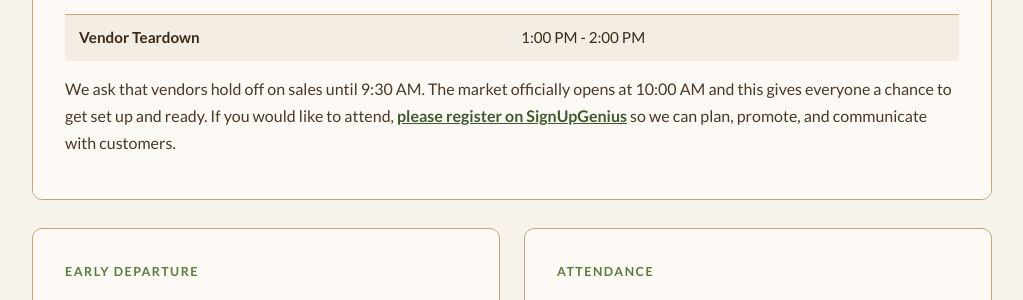
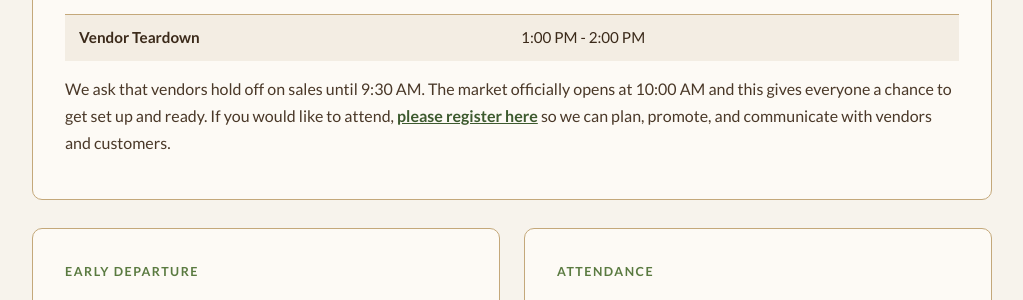
Before and after one commit to blueearthcommunitymarket/blueearthcommunitymarket.github.io, a Jekyll site: the page built from vendor-rules/index.html, in a window 1280 px wide and 900 px high, scrolled down 1707 px. Shown: the part 154-454 px from the top of the window, without its empty margins (128-1151 px from the left). Built offline with Jekyll 4.4.1, drawn with Linux system fonts in a browser that asks for light colours; some web fonts are replaced.

Commit message:
Update registration link text

```diff
--- a/vendor-rules/index.html
+++ b/vendor-rules/index.html
@@ -96,7 +96,7 @@ description: Blue Earth Community Market vendor rules and guidelines for the 202
                 </tr>
             </tbody>
         </table>
-        <p>We ask that vendors hold off on sales until 9:30 AM. The market officially opens at 10:00 AM and this gives everyone a chance to get set up and ready. If you would like to attend, <a href="https://www.signupgenius.com/go/10C044BACA922AAF9C61-63147410-blue" target="_blank" rel="noopener" style="color: var(--green-dark); font-weight: 700;">please register on SignUpGenius</a> so we can plan, promote, and communicate with customers.</p>
+        <p>We ask that vendors hold off on sales until 9:30 AM. The market officially opens at 10:00 AM and this gives everyone a chance to get set up and ready. If you would like to attend, <a href="https://www.signupgenius.com/go/10C044BACA922AAF9C61-63147410-blue" target="_blank" rel="noopener" style="color: var(--green-dark); font-weight: 700;">please register here</a> so we can plan, promote, and communicate with vendors and customers.</p>
     </div>
 
     <div class="grid-2">
```
